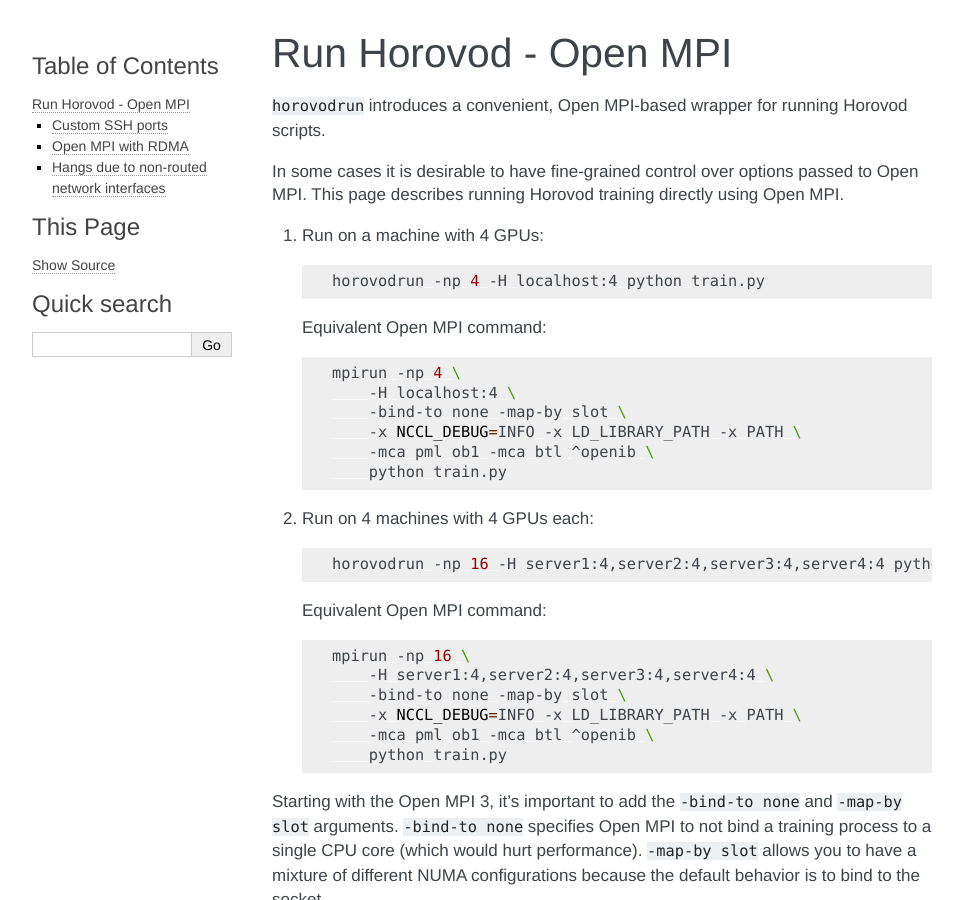
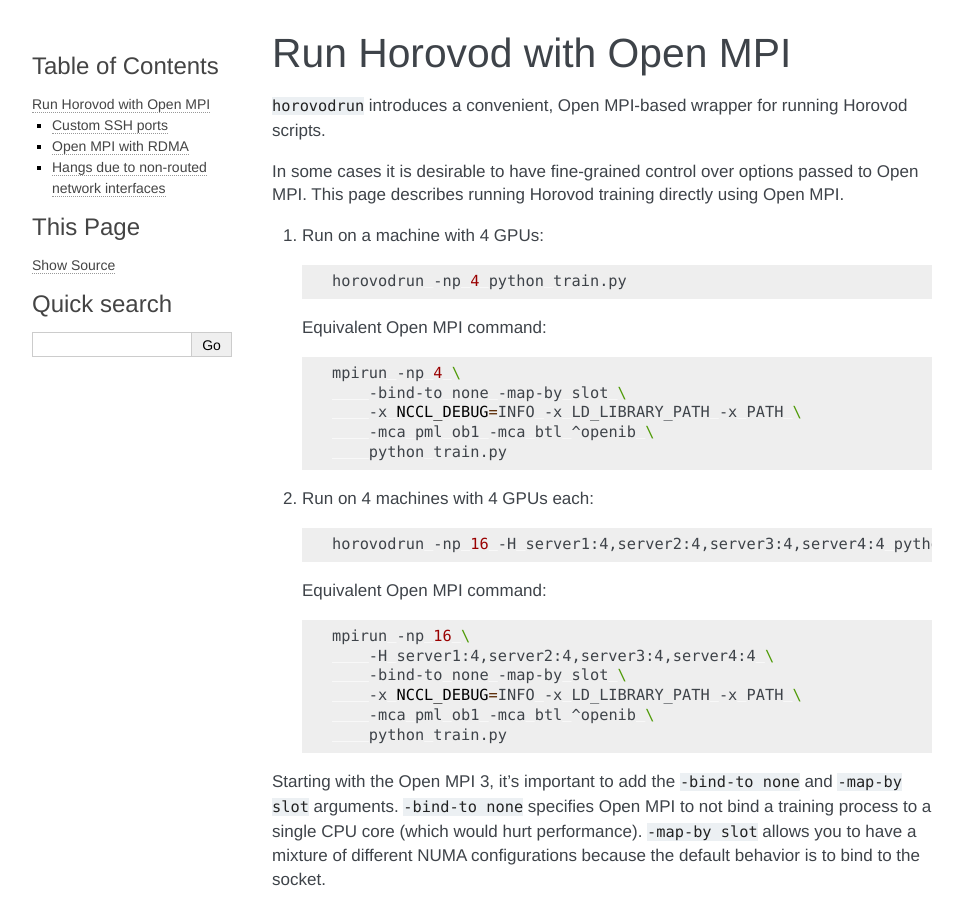
Before and after one commit to horovod/horovod, a Sphinx documentation site: the page built from docs/mpirun.rst, in a window 1280 px wide and 900 px high. Shown: the whole window, without its empty margins (148-1111 px from the left). Built offline with Sphinx 7.4.7, drawn with Linux system fonts in a browser that asks for light colours.

Commit message:
Make Open MPI an advanced topic
Signed-off-by: Stephanie Blotner <sblotner@uber.com>

```diff
--- a/docs/index.rst
+++ b/docs/index.rst
@@ -93,8 +93,6 @@
 
    mxnet
 
-   mpirun
-
    running_include
 
    benchmarks_include
--- a/docs/mpirun.rst
+++ b/docs/mpirun.rst
@@ -1,5 +1,7 @@
-Run Horovod - Open MPI
-======================
+:orphan:
+
+Run Horovod with Open MPI
+=========================
 
 ``horovodrun`` introduces a convenient, Open MPI-based wrapper for running Horovod scripts.
 
@@ -10,14 +12,13 @@
 
    .. code-block:: bash
 
-       horovodrun -np 4 -H localhost:4 python train.py
+       horovodrun -np 4 python train.py
 
    Equivalent Open MPI command:
 
    .. code-block:: bash
 
        mpirun -np 4 \
-           -H localhost:4 \
            -bind-to none -map-by slot \
            -x NCCL_DEBUG=INFO -x LD_LIBRARY_PATH -x PATH \
            -mca pml ob1 -mca btl ^openib \
--- a/docs/running.rst
+++ b/docs/running.rst
@@ -46,4 +46,9 @@
     $ ssh-keyscan -t rsa,dsa server1 server2 > ~/.ssh/known_hosts
 
 
+Advanced: Run Horovod with Open MPI
+~~~~~~~~~~~~~~~~~~~~~~~~~~~~~~~~~~~
+In some advanced cases you might want fine-grained control over options passed to Open MPI.
+To learn how run Horovod training directly using Open MPI, read `Run Horovod with Open MPI <mpirun.rst>`_.
+
 .. inclusion-marker-end-do-not-remove
--- a/docs/summary.rst
+++ b/docs/summary.rst
@@ -190,7 +190,7 @@
 ---------------
 
 The example commands below show how to run distributed training.
-See `Running Horovod <running.rst>`_ for more instructions, including RoCE/InfiniBand tweaks and tips for dealing with hangs.
+See `Run Horovod <running.rst>`_ for more instructions, including RoCE/InfiniBand tweaks and tips for dealing with hangs.
 
 1. To run on a machine with 4 GPUs:
 
```
